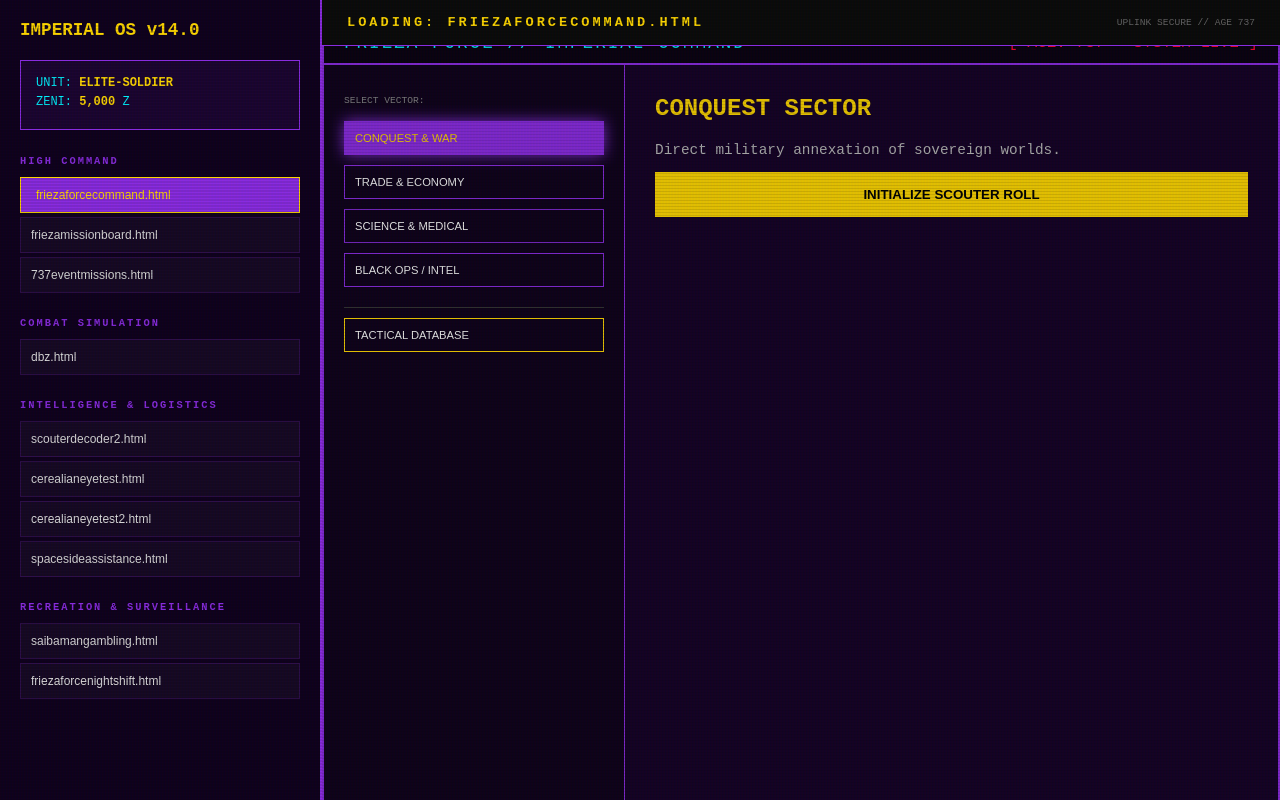
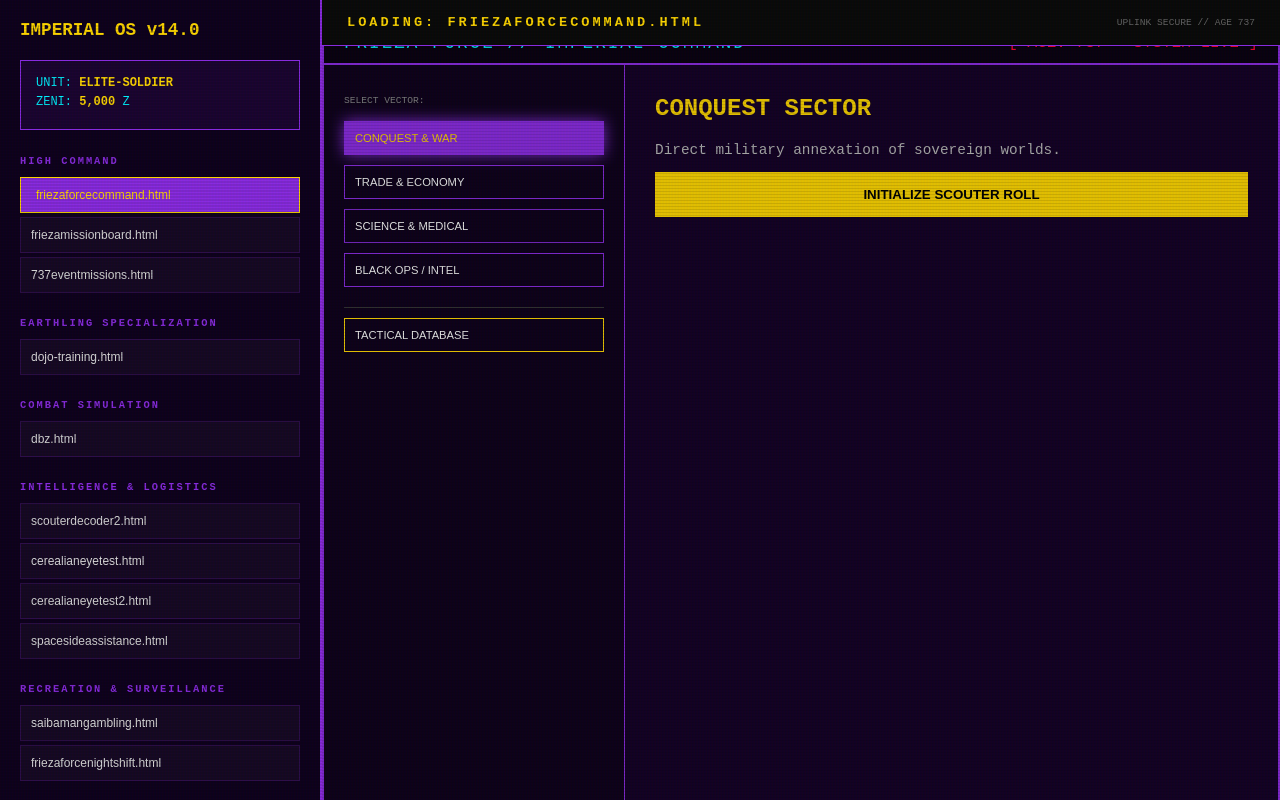
Before and after one commit to ShadowKing1244/Imperial-Command-Hub, a plain HTML site: page index.html in a window 1280 px wide. Drawn offline with Linux system fonts and the light colour scheme.

Commit message:
Add Earthling Specialization category to navigation

```diff
--- a/index.html
+++ b/index.html
@@ -132,6 +132,11 @@
         </div>
 
         <div class="nav-category">
+            <div class="category-label">Earthling Specialization</div>
+            <button class="nav-btn" onclick="loadPage('dojo-training.html', 'The Master\'s Trial', this)">dojo-training.html</button>
+        </div>
+
+        <div class="nav-category">
             <div class="category-label">Combat Simulation</div>
             <button class="nav-btn" onclick="loadPage('dbz.html', 'Z-Warriors Game', this)">dbz.html</button>
         </div>
```
